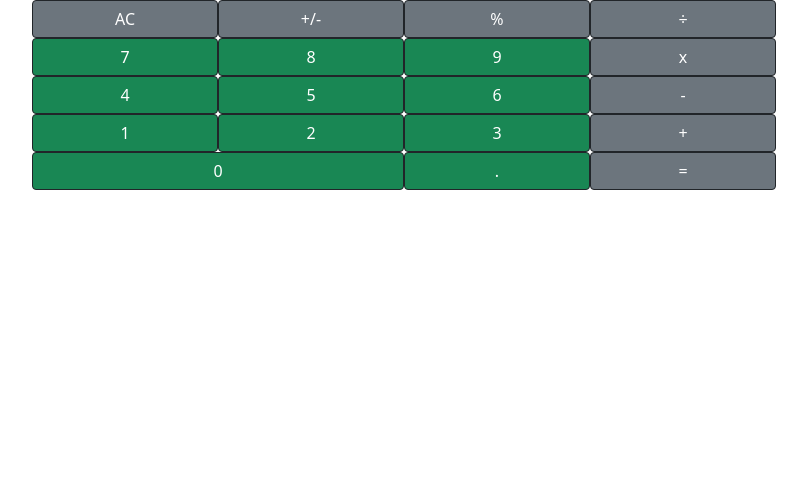
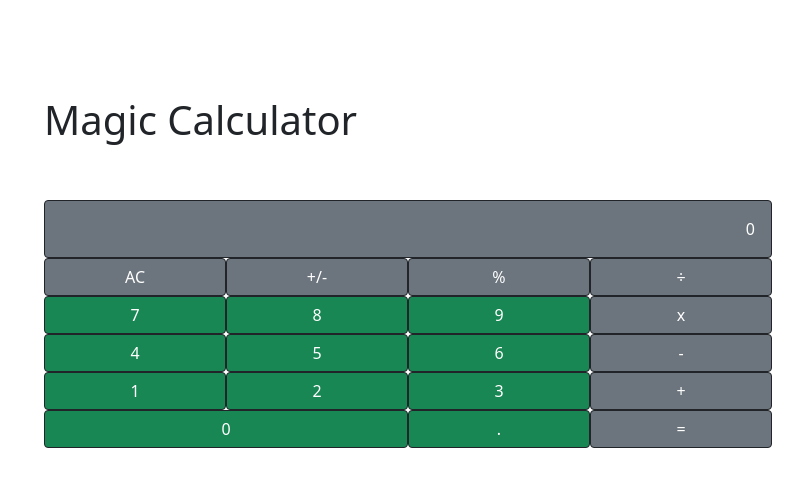
Before and after one commit to carlos-ssh/mathmagicians, a React (Create React App) app: page /Calculator in a window 1280 px wide. Shown: the top 486 px of the page, without its empty margins (50-857 px from the left). Built offline with nearby package versions, Linux system fonts and the light colour scheme.

Commit message:
Add title and a display.

```diff
--- a/src/components/Calculator.js
+++ b/src/components/Calculator.js
@@ -10,6 +10,24 @@ class Calculator extends Component {
   render() {
     return (
       <>
+        <div className="container mx-auto pt-5">
+          <Row className="row d-flex justify-content-center py-5">
+            <Col>
+              <h1>Magic Calculator</h1>
+            </Col>
+          </Row>
+          <Row className="row d-flex justify-content-center">
+            <Col xs={12} className="w-100">
+              <Button
+                variant="btn btn-secondary col-8 border-dark text-end pe-3 py-3"
+              >
+                0
+              </Button>
+            </Col>
+          </Row>
+          <Row className="row d-flex justify-content-center">
+            <Col className="w-100 bg-dark" />
+          </Row>
           <Row className="row d-flex justify-content-center">
             <Col xs={12} className="w-100">
               <Button
@@ -125,6 +143,7 @@ class Calculator extends Component {
               </Button>
             </Col>
           </Row>
+        </div>
       </>
     );
   }
```
Lines whose indentation alone changed are shown as unchanged.
